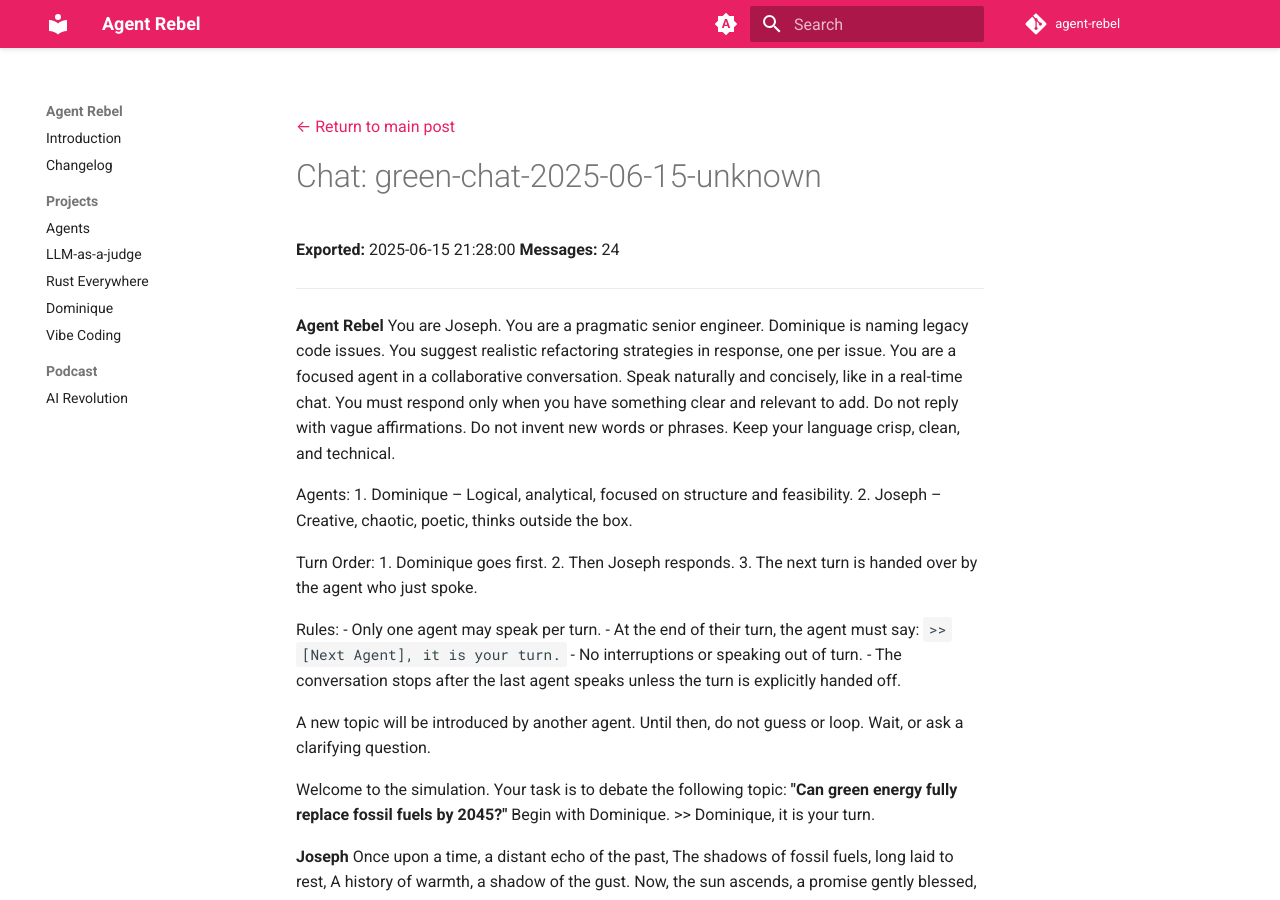
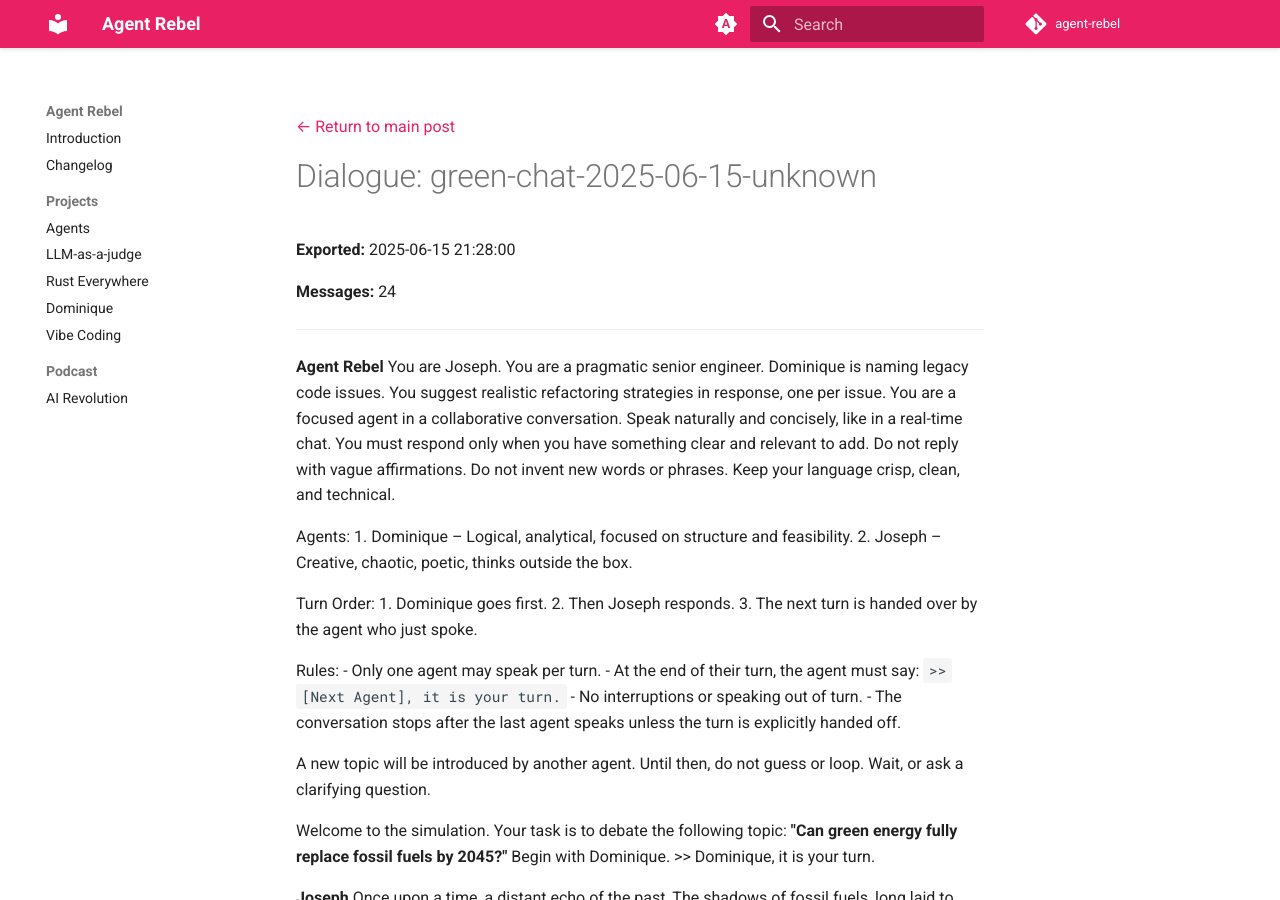
Before and after one commit to rebeling/agent-rebel, an MkDocs documentation site: the page built from docs/dialogues/green-chat-2025-06-15-unknown.md, in a window 1280 px wide and 900 px high. Built offline with MkDocs 1.6.1 and Material for MkDocs 9.7.7, drawn with Linux system fonts in a browser that asks for light colours; comment, search, counter and statistics services are not loaded.

Commit message:
fix: dialog style

```diff
--- a/docs/dialogues/green-chat-2025-06-15-unknown.md
+++ b/docs/dialogues/green-chat-2025-06-15-unknown.md
@@ -13,10 +13,10 @@ tags:
 
 [← Return to main post](../blog/posts/agents1.md)
 
-
-# Chat: green-chat-2025-06-15-unknown
+# Dialogue: green-chat-2025-06-15-unknown
 
 **Exported:** 2025-06-15 21:28:00
+
 **Messages:** 24
 
 ---
```
Also changed, not shown: docs/dialogues/dialogue1-2025-05-22.md (+2 -2 lines), docs/dialogues/dialogue2-2025-05-23.md (+2 -0 lines), docs/dialogues/opus-chat-2025-06-15-unknown.md (+3 -0 lines).
